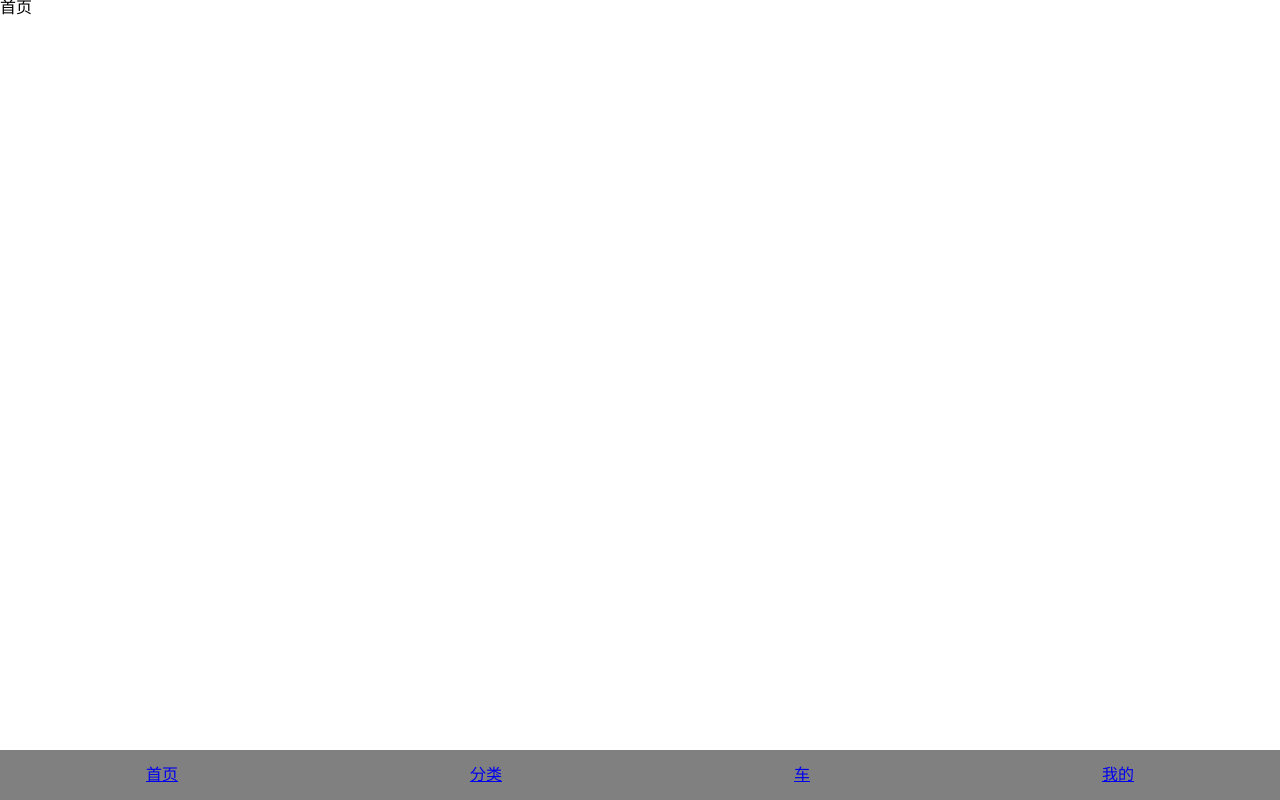
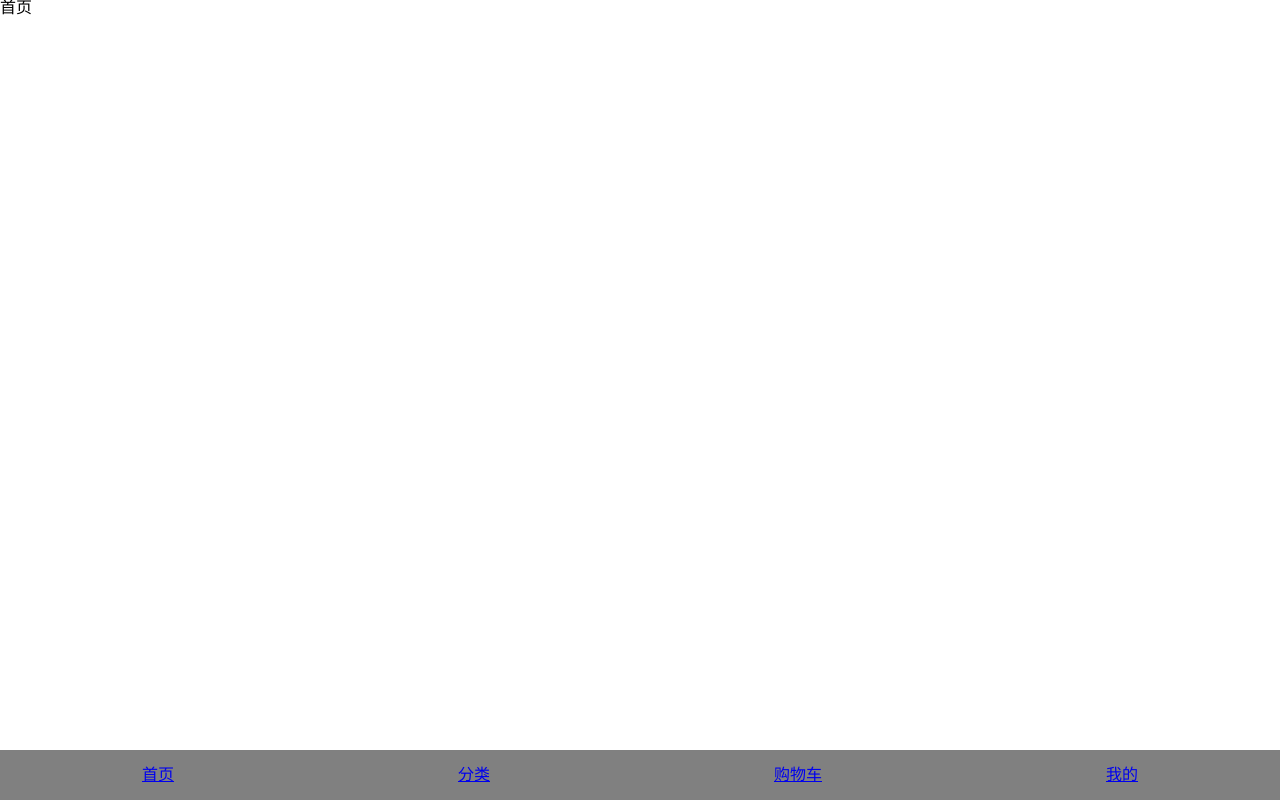
Before and after one commit to usermeng1234/mshop, a Vue app: page / in a window 1280 px wide. Built offline with nearby package versions, Linux system fonts and the light colour scheme.

Commit message:
'修改购物车'

```diff
--- a/src/App.vue
+++ b/src/App.vue
@@ -14,7 +14,7 @@
       </li>
       <li class="foot-bar-item">
         <router-link to="/Car">
-          车
+          购物车
         </router-link>
       </li>
       <li class="foot-bar-item">
```
